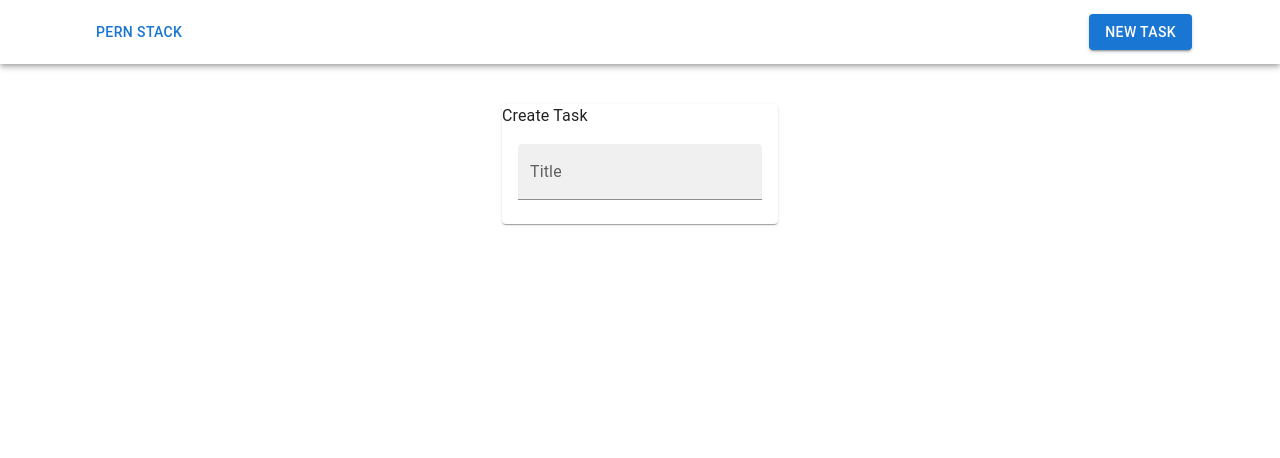
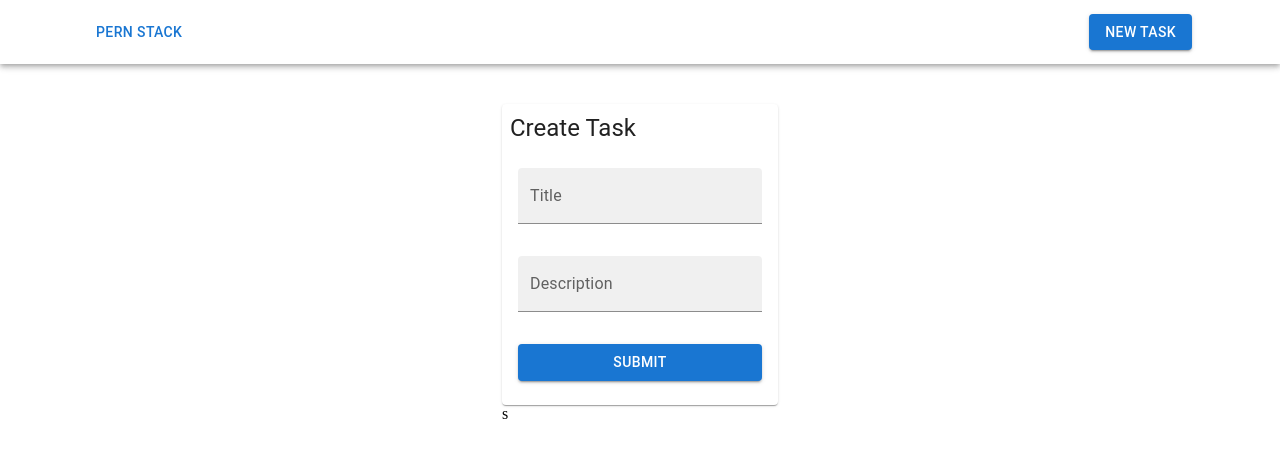
Before and after one commit to irvingvjuarez/pern-stack, a React app in the folder client/: page /add-task in a window 1280 px wide. Shown: the top 458 px of the page. Built offline with nearby package versions, Linux system fonts and the light colour scheme; the HTML template or start-up script is replaced by a standard one.

Commit message:
TaskForm component improvement

```diff
--- a/client/src/components/TaskForm.tsx
+++ b/client/src/components/TaskForm.tsx
@@ -1,4 +1,5 @@
-import { Grid, Card, Typography, CardContent, TextField } from "@mui/material"
+import { Padding, Title } from "@mui/icons-material"
+import { Grid, Card, Typography, CardContent, TextField, Button } from "@mui/material"
 
 export const TaskForm = () => {
   return(
@@ -10,19 +11,30 @@ export const TaskForm = () => {
     >
       <Grid item xs={3}>
         <Card sx={{mt: 5}}>
-          <Typography>
+          <Typography variant="h5" sx={{padding: 1}}>
             Create Task
           </Typography>
 
           <CardContent>
-            <form>
+            <form style={{display: "flex", flexDirection: "column"}}>
               <TextField
                 variant="filled"
                 label="Title"
+                sx={{mb: 4}}
               />
+
+              <TextField
+                variant="filled"
+                label="Description"
+                sx={{mb: 4}}
+              />
+
+              <Button variant="contained">
+                Submit
+              </Button>
             </form>
           </CardContent>
-        </Card>
+        </Card>s
       </Grid>
     </Grid>
   )
```
